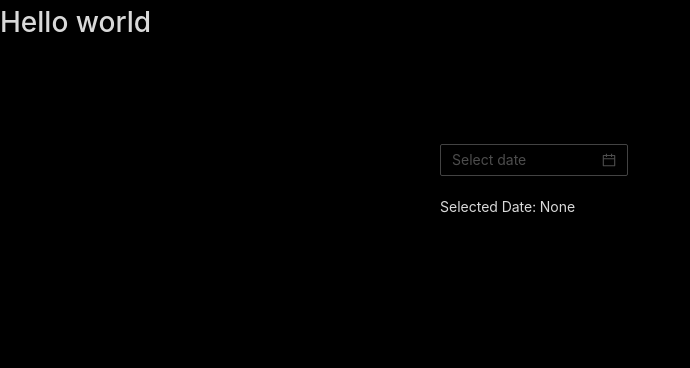
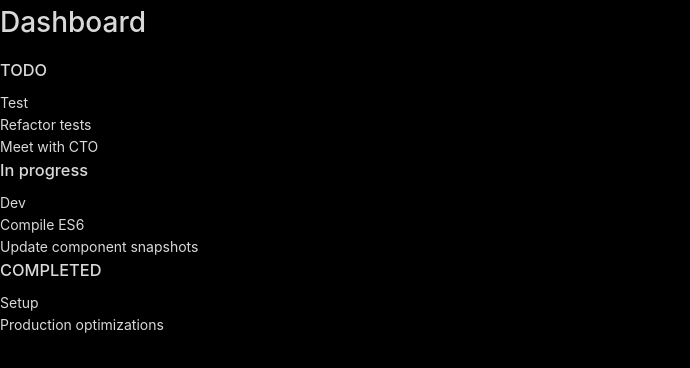
Before and after one commit to sagarsys/react-task-organiser-app, a React app: page / in a window 1280 px wide. Shown: the top 368 px of the page, without its empty margins (0-690 px from the left). Built offline with nearby package versions, Linux system fonts and the light colour scheme.

Commit message:
-- add a basic dashboard component

```diff
--- a/index.html
+++ b/index.html
@@ -5,7 +5,6 @@
   <title>Task organiser</title>
 </head>
 <body>
-<h1>Hello world</h1>
 <div id="app"></div>
 <script src="/bundle.js"></script>
 </body>
--- /dev/null
+++ b/src/app/components/App.jsx
@@ -0,0 +1,12 @@
+import React from 'react'
+import { Provider } from 'react-redux'
+import { store } from '../store'
+import { ConnectedDashboard } from './Dashboard'
+
+export const App = () => (
+    <Provider store={store}>
+      <ConnectedDashboard />
+    </Provider>
+)
+
+export default App
--- /dev/null
+++ b/src/app/components/Dashboard.jsx
@@ -0,0 +1,20 @@
+import React from 'react'
+import { connect } from 'react-redux'
+import { ConnectedTaskList } from './TaskList'
+
+export const Dashboard = ({ groups }) => (
+    <div>
+      <h1>Dashboard</h1>
+      {groups.map((group) => (
+          <ConnectedTaskList id={group.id} name={group.name} key={group.id} />
+      ))}
+    </div>
+)
+
+function mapStateToProps(state) {
+  return {
+    groups: state.groups
+  }
+}
+
+export const ConnectedDashboard = connect(mapStateToProps)(Dashboard)
--- /dev/null
+++ b/src/app/components/TaskList.js
@@ -0,0 +1,22 @@
+import React from 'react'
+import { connect } from 'react-redux'
+
+export const TaskList = ({ tasks, name }) => (
+    <div>
+      <h3>{name}</h3>
+      <div>
+        {tasks.map(task => (<div key={task.id}>{task.name}</div>))}
+      </div>
+    </div>
+);
+
+const mapStateToProps = (state, ownProps) => {
+  const { id, name } = ownProps;
+  return {
+    name,
+    id,
+    tasks: state.tasks.filter(task => task.group === id)
+  }
+}
+
+export const ConnectedTaskList = connect(mapStateToProps)(TaskList)
--- a/src/app/index.js
+++ b/src/app/index.js
@@ -1,30 +1,8 @@
-import React, { useState } from 'react';
+import React from 'react';
 import ReactDOM from 'react-dom';
-import { DatePicker, message } from 'antd';
 import './index.less';
-import { store } from './store';
-
-console.log(store.getState());
-
-const App = () => {
-  const [ date, setDate ] = useState(null);
-  const handleChange = date => {
-    message.info(`Selected Date: ${date ? date.format('YYYY-MM-DD') : 'None'}`);
-    setDate(date);
-  };
-
-  return (
-      <div style={{ width: 400, margin: '100px auto' }}>
-        <DatePicker onChange={handleChange} />
-          <div style={{ marginTop: 20 }}>
-          Selected Date: {date ? date.format('YYYY-MM-DD') : 'None'}
-        </div>
-    </div>
-  )
-}
+import App from './components/App';
 
 ReactDOM.render(
-    <React.StrictMode>
-      <App />
-    </React.StrictMode>,
+      <App />,
     document.getElementById('app'))
```
